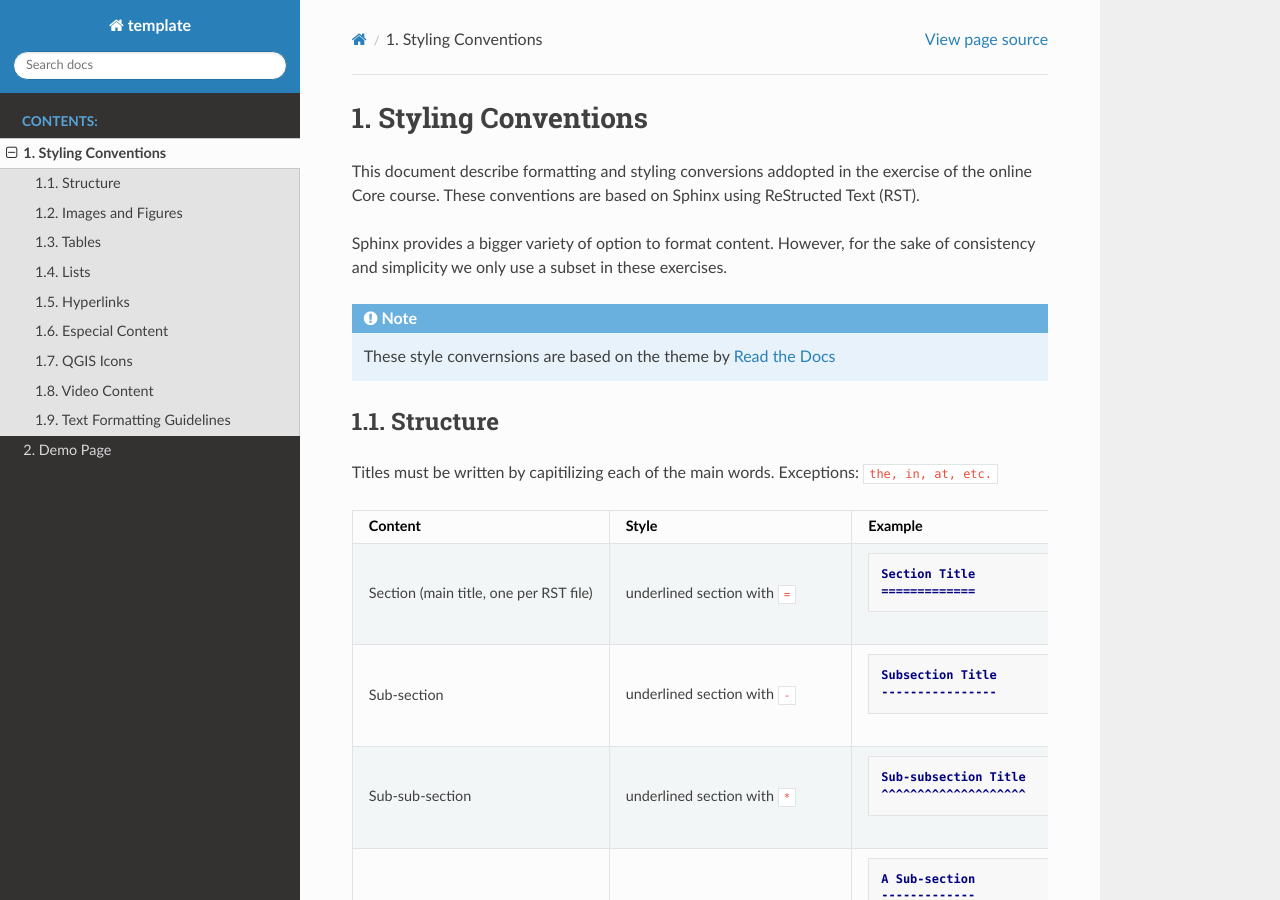
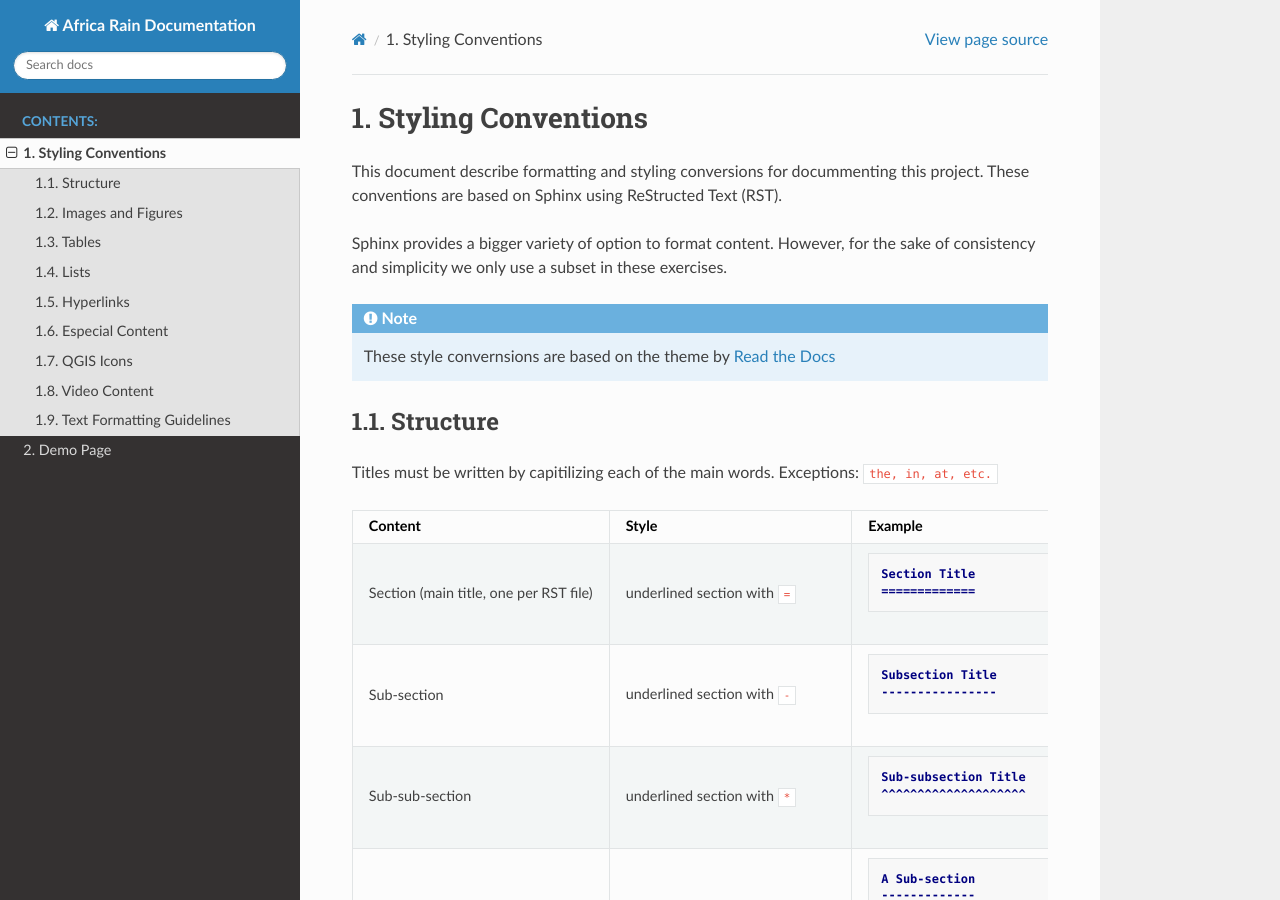
Before and after one commit to CEG-TU-Delft/africarain-docs, a Sphinx documentation site: the page built from docs/source/style-guide.rst, in a window 1280 px wide and 900 px high. Built offline with Sphinx 7.4.7 and the Read the Docs theme 2.0.0, drawn with Linux system fonts in a browser that asks for light colours; some of the changed text lies outside the part shown.

```diff
--- a/docs/source/conf.py
+++ b/docs/source/conf.py
@@ -23,12 +23,12 @@ sys.path.append(os.path.abspath("./_ext"))
 
 # -- Project information -----------------------------------------------------
 
-project = 'template'
-copyright = '2020, University of Twente'
+project = 'Africa Rain Documentation'
+copyright = '202, Technical University Delft'
 author = 'Manuel G. Garcia'
 
 # The full version, including alpha/beta/rc tags
-release = '1.0.0'
+release = '0.0.1'
 show_authors = True
 
 
--- a/docs/source/style-guide.rst
+++ b/docs/source/style-guide.rst
@@ -1,7 +1,7 @@
 Styling Conventions
 ===================
 
-This document describe formatting and styling conversions addopted in the exercise of the online Core course. These conventions are based on Sphinx using ReStructed Text (RST).
+This document describe formatting and styling conversions for docummenting this project. These conventions are based on Sphinx using ReStructed Text (RST).
 
 Sphinx provides a bigger variety of option to format content. However, for the sake of consistency and simplicity we only use a subset in these exercises.
 
```
Also changed, not shown: 1 other file.
